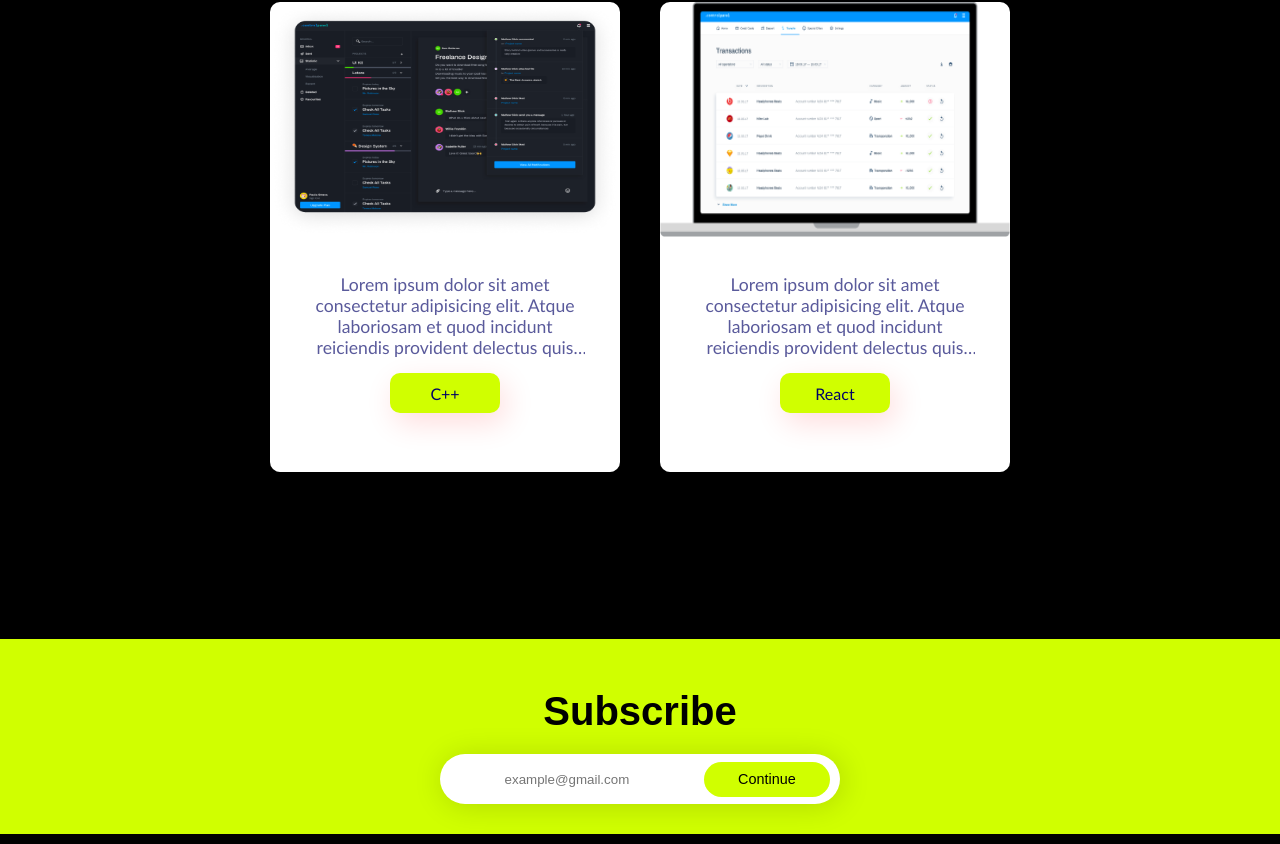
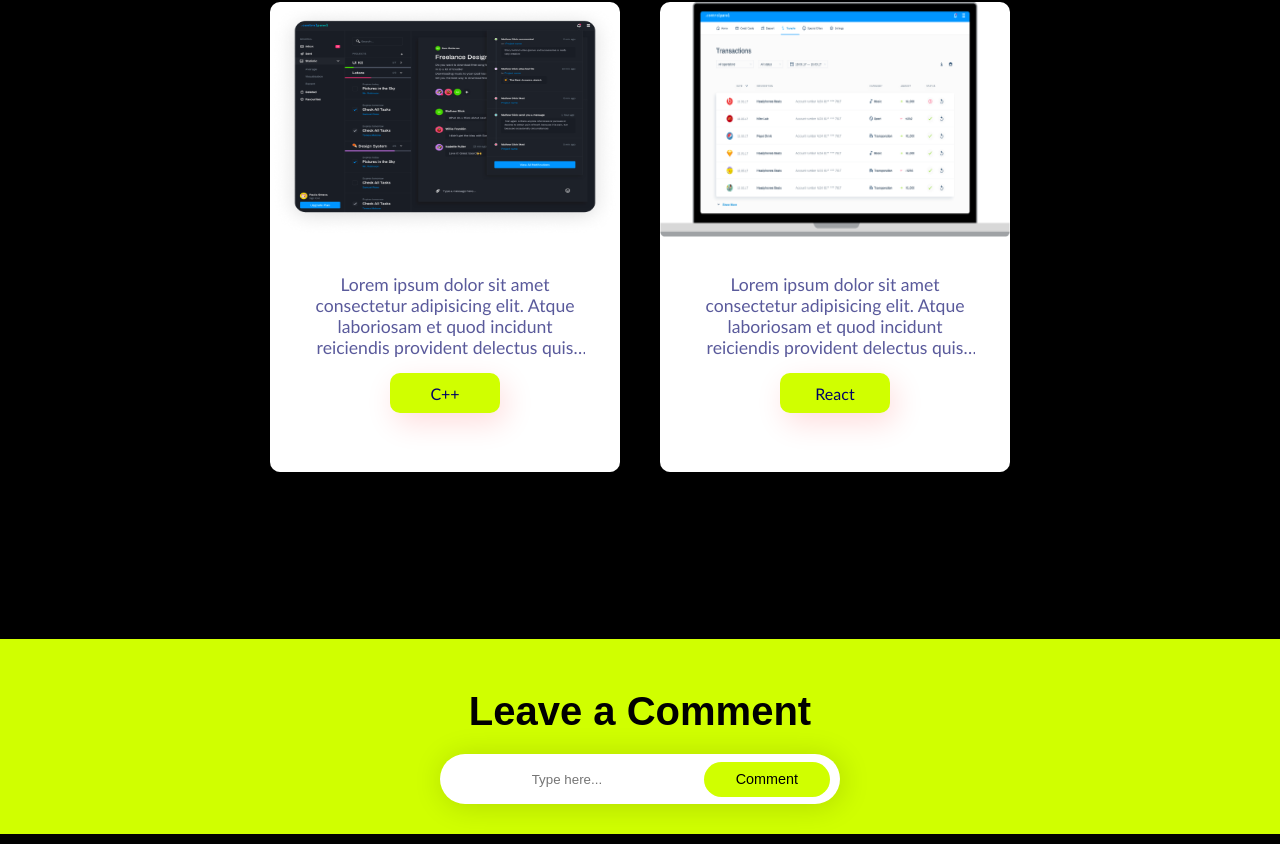
Before and after one commit to BalajiSandiparthi/LandingPage, a React (Create React App) app: page / in a window 1280 px wide. Shown: the part 2324-3168 px from the top of the page. Built offline with nearby package versions, Linux system fonts and the light colour scheme.

Commit message:
Update Subscribe.jsx

```diff
--- a/src/components/Subscribe.jsx
+++ b/src/components/Subscribe.jsx
@@ -3,10 +3,10 @@ import React from "react";
 function Subscribe(){
     return(
         <div id="subscribe">
-            <h3>Subscribe</h3>
+            <h3>Leave a Comment</h3>
             <div className="subscribe-input">
-                <input type='email' placeholder="example@gmail.com"/>
-                <a href="#">Continue</a>
+                <input type='text' placeholder="Type here..."/>
+                <a href="#">Comment</a>
             </div>
         </div>
     );
```
